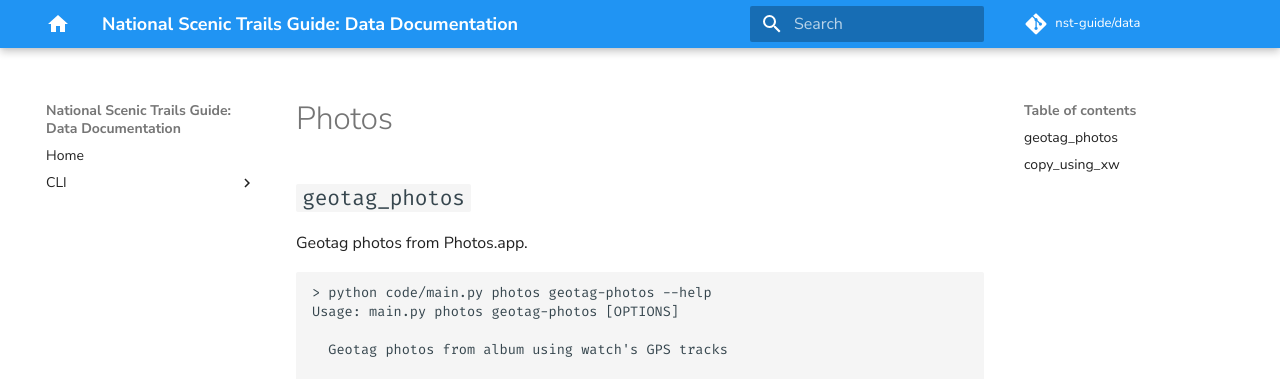
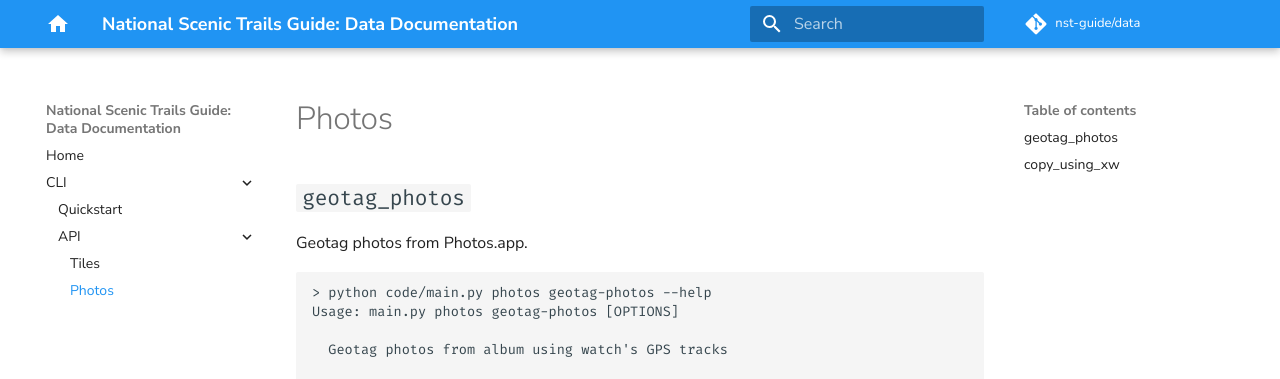
Before and after one commit to nst-guide/data, an MkDocs documentation site: the page built from docs/src/cli/api/photos.md, in a window 1280 px wide. Shown: the top 379 px of the page. Built offline with MkDocs 1.6.1 and Material for MkDocs 9.7.7, drawn with Linux system fonts in a browser that asks for light colours; comment, search, counter and statistics services are not loaded.

Commit message:
Add photos page to mkdocs.yml

```diff
--- a/docs/mkdocs.yml
+++ b/docs/mkdocs.yml
@@ -25,6 +25,7 @@ nav:
       - Quickstart: 'cli/quickstart.md'
       - API:
         - Tiles: 'cli/api/tiles.md'
+        - Photos: 'cli/api/photos.md'
 
 
 # Theme
```
